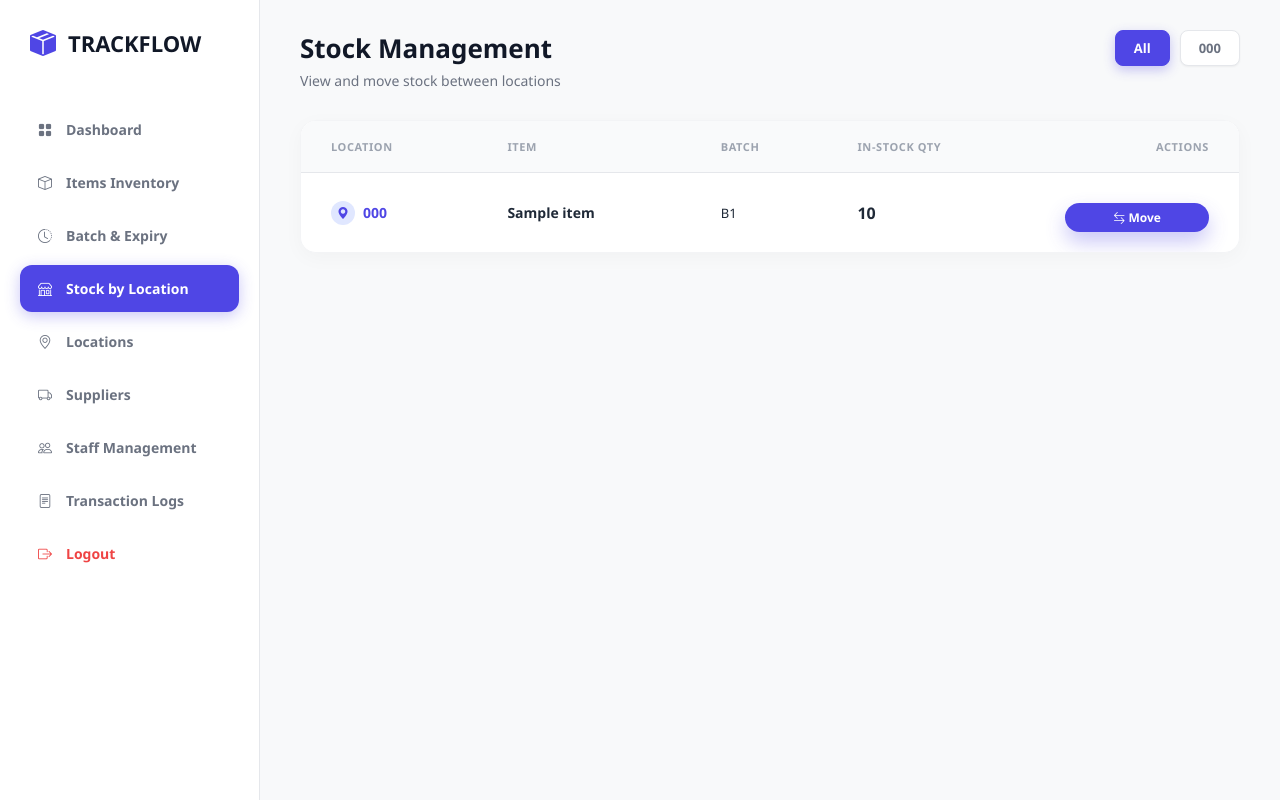
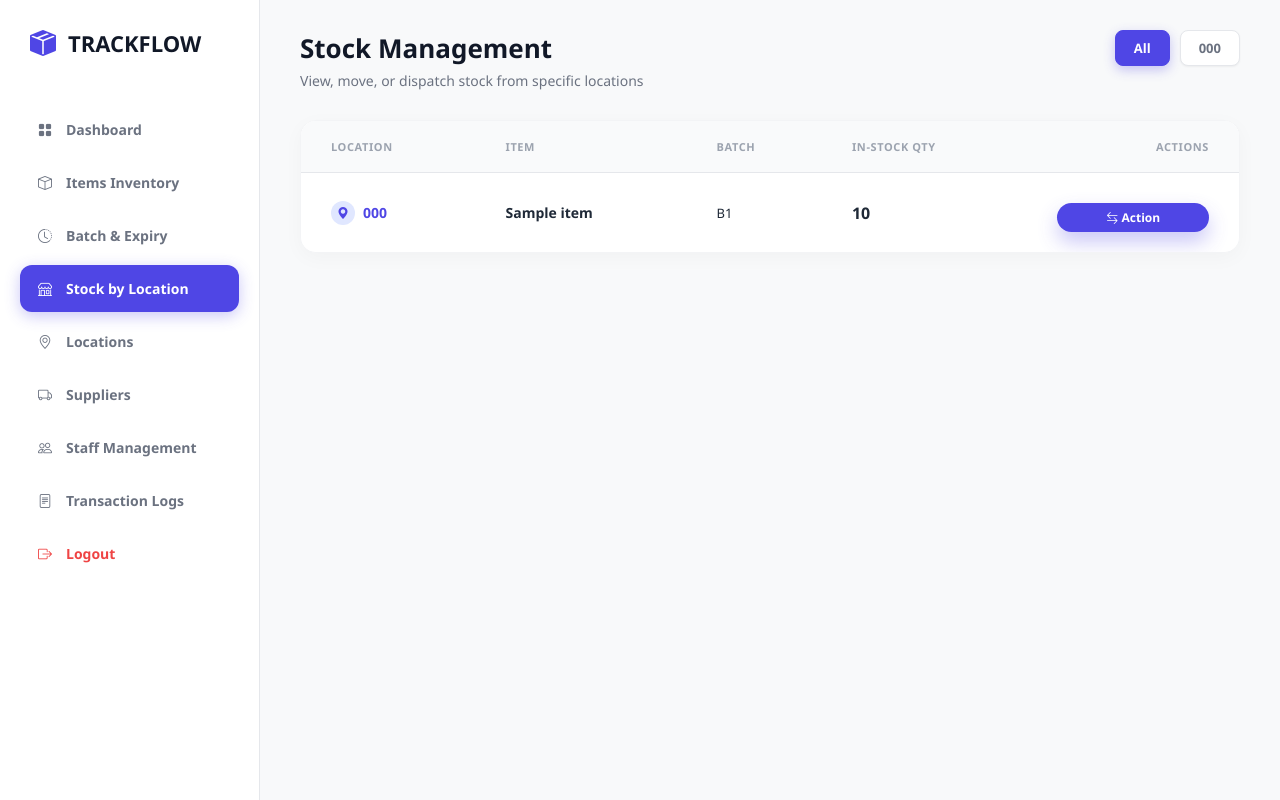
Before and after one commit to mkvmethsara/inventory-management-system, a PHP site: page /admin/stock-location.php in a window 1280 px wide. Run offline with PHP 8.4, Linux system fonts and the light colour scheme; the visitor is signed in with stand-in values (Sample User, id 1); tables that the repository leaves empty hold one stand-in row (values such as "Sample post").

Commit message:
Update code

```diff
--- a/admin/stock-location.php
+++ b/admin/stock-location.php
@@ -11,12 +11,12 @@ if (!isset($_SESSION['user_id']) || !isset($_SESSION['role']) || $_SESSION['role
 
 include '../config/db.php';
 
-// --- 1. HANDLE MOVE STOCK (With Capacity Limits) ---
+// --- 1. HANDLE MOVE OR DISPATCH STOCK ---
 if (isset($_POST['move_stock_btn'])) {
     $item_id   = $_POST['item_id'];
     $batch_id  = $_POST['batch_id'];
     $old_loc   = $_POST['old_location_id'];
-    $new_loc   = $_POST['new_location_id'];
+    $new_loc   = $_POST['new_location_id']; // This can be an ID or 'OUT'
     $move_qty  = (int)$_POST['move_quantity'];
 
     // Validation
@@ -38,11 +38,31 @@ if (isset($_POST['move_stock_btn'])) {
     $source_row = mysqli_fetch_assoc($check_source);
 
     if (!$source_row || $source_row['quantity'] < $move_qty) {
-        echo "<script>alert('❌ Error: Not enough stock available to move!'); window.location.href='stock-location.php';</script>";
+        echo "<script>alert('❌ Error: Not enough stock available!'); window.location.href='stock-location.php';</script>";
         exit();
     }
 
-    // --- NEW: DESTINATION CAPACITY CHECK (MAX 500 ITEMS PER BIN) ---
+    // --- C. CHECK IF DISPATCHING OR MOVING ---
+    if ($new_loc === 'OUT') {
+
+        // --- 🚪 DISPATCH (STOCK OUT) LOGIC ---
+        $new_source_qty = $source_row['quantity'] - $move_qty;
+
+        if ($new_source_qty == 0) {
+            mysqli_query($conn, "DELETE FROM stock WHERE item_id='$item_id' AND $batch_sql_check AND location_id='$old_loc'");
+        } else {
+            mysqli_query($conn, "UPDATE stock SET quantity='$new_source_qty' WHERE item_id='$item_id' AND $batch_sql_check AND location_id='$old_loc'");
+        }
+
+        // Log as OUT transaction
+        mysqli_query($conn, "INSERT INTO stock_transactions (item_id, batch_id, location_id, user_id, transaction_type, quantity, transaction_time, reference)
+                             VALUES ('$item_id', '$batch_id', '$old_loc', '" . $_SESSION['user_id'] . "', 'OUT', '$move_qty', NOW(), 'ADMIN DISPATCH')");
+
+        echo "<script>alert('✅ Successfully Dispatched $move_qty items from the warehouse!'); window.location.href='stock-location.php';</script>";
+        exit();
+    } else {
+
+        // --- 🚚 NORMAL MOVE LOGIC (With Capacity Check) ---
         $capacity_check_sql = mysqli_query($conn, "SELECT SUM(quantity) as total_bin_qty FROM stock WHERE location_id='$new_loc'");
         $capacity_row = mysqli_fetch_assoc($capacity_check_sql);
         $current_bin_qty = $capacity_row['total_bin_qty'] ? (int)$capacity_row['total_bin_qty'] : 0;
@@ -54,17 +74,12 @@ if (isset($_POST['move_stock_btn'])) {
             echo "<script>alert('❌ CAPACITY ERROR!\\n\\nThis bin can only hold $max_capacity items.\\nCurrently inside: $current_bin_qty\\nAvailable space: $available_space\\n\\nYou cannot move $move_qty items here.'); window.location.href='stock-location.php';</script>";
             exit();
         }
-    // ---------------------------------------------------------------
-
-    // --- C. EXECUTE MOVE ---
 
         // 1. Decrease Source (Old Location)
         $new_source_qty = $source_row['quantity'] - $move_qty;
         if ($new_source_qty == 0) {
-        // If empty, delete the row
             mysqli_query($conn, "DELETE FROM stock WHERE item_id='$item_id' AND $batch_sql_check AND location_id='$old_loc'");
         } else {
-        // Else, just update quantity
             mysqli_query($conn, "UPDATE stock SET quantity='$new_source_qty' WHERE item_id='$item_id' AND $batch_sql_check AND location_id='$old_loc'");
         }
 
@@ -74,20 +89,20 @@ if (isset($_POST['move_stock_btn'])) {
         $dest_row = mysqli_fetch_assoc($check_dest);
 
         if ($dest_row) {
-        // Update existing record
             $new_dest_qty = $dest_row['quantity'] + $move_qty;
             mysqli_query($conn, "UPDATE stock SET quantity='$new_dest_qty' WHERE item_id='$item_id' AND $batch_sql_check AND location_id='$new_loc'");
         } else {
-        // Insert new record
             $b_val = (empty($batch_id)) ? "0" : "'$batch_id'";
             mysqli_query($conn, "INSERT INTO stock (item_id, batch_id, location_id, quantity) VALUES ('$item_id', $b_val, '$new_loc', '$move_qty')");
         }
 
-    // 3. Log the Transaction
+        // 3. Log as MOVE transaction
         mysqli_query($conn, "INSERT INTO stock_transactions (item_id, batch_id, location_id, user_id, transaction_type, quantity, transaction_time, reference)
                              VALUES ('$item_id', '$batch_id', '$new_loc', '" . $_SESSION['user_id'] . "', 'MOVE', '$move_qty', NOW(), 'FROM LOC $old_loc')");
 
-    echo "<script>alert('✅ Successfully moved $move_qty items!'); window.location.href='stock-location.php';</script>";
+        echo "<script>alert('✅ Successfully moved $move_qty items to the new bin!'); window.location.href='stock-location.php';</script>";
+        exit();
+    }
 }
 
 // --- FILTER LOGIC ---
@@ -133,7 +148,7 @@ while ($row = mysqli_fetch_assoc($loc_res)) {
     <meta charset="UTF-8">
     <title>TrackFlow – Stock by Location</title>
     <link href="https://cdn.jsdelivr.net/npm/bootstrap-icons@1.10.0/font/bootstrap-icons.css" rel="stylesheet">
-    <link rel="stylesheet" href="../assets/css/style.css?v=55">
+    <link rel="stylesheet" href="../assets/css/style.css?v=56">
 </head>
 
 <body class="trackflow-body">
@@ -158,7 +173,7 @@ while ($row = mysqli_fetch_assoc($loc_res)) {
         <div class="tf-page-header">
             <div class="tf-page-title">
                 <h2>Stock Management</h2>
-                <p>View and move stock between locations</p>
+                <p>View, move, or dispatch stock from specific locations</p>
             </div>
 
             <div class="tf-loc-filter-group">
@@ -215,7 +230,7 @@ while ($row = mysqli_fetch_assoc($loc_res)) {
                             echo "<td style='text-align:right; padding-right:30px;'>
                                     <button class='tf-btn-secondary' style='font-size:12px; padding:6px 12px;'
                                         onclick='openMoveModal(\"$item_id\", \"$batch_id\", \"$old_loc\", \"$item_name\", \"$loc_code\", \"$max_qty\")'>
-                                        <i class='bi bi-arrow-left-right'></i> Move
+                                        <i class='bi bi-arrow-left-right'></i> Action
                                     </button>
                                   </td>";
                             echo "</tr>";
@@ -231,7 +246,7 @@ while ($row = mysqli_fetch_assoc($loc_res)) {
 
     <div id="MOVE_MODAL" class="modal-overlay">
         <div class="modal-box">
-            <h3 style="margin-top:0; margin-bottom:5px;">Move Stock</h3>
+            <h3 style="margin-top:0; margin-bottom:5px;">Move or Dispatch Stock</h3>
             <p id="move_item_label" style="margin-top:0; color:#6b7280; font-size:14px; margin-bottom:20px;">...</p>
 
             <form method="POST">
@@ -242,24 +257,27 @@ while ($row = mysqli_fetch_assoc($loc_res)) {
                 <label style="font-size:13px; font-weight:600; color:#6b7280;">Current Location</label>
                 <input type="text" id="current_loc_display" disabled style="background:#f3f4f6; color:#9ca3af; cursor:not-allowed;">
 
-                <label style="font-size:13px; font-weight:600; color:#6b7280; margin-top:10px; display:block;">Quantity to Move</label>
+                <label style="font-size:13px; font-weight:600; color:#6b7280; margin-top:10px; display:block;">Quantity to Move/Dispatch</label>
                 <div style="display:flex; align-items:center; gap:10px;">
-                    <input type="number" name="move_quantity" id="input_move_qty" min="1" required style="font-weight:bold;">
-                    <span id="max_qty_label" style="font-size:12px; color:#6b7280;">(Max: 0)</span>
+                    <input type="number" name="move_quantity" id="input_move_qty" min="1" required style="font-weight:bold; width: 100%; padding: 10px; border: 1px solid #e5e7eb; border-radius: 8px;">
+                    <span id="max_qty_label" style="font-size:12px; color:#6b7280; min-width: 90px;">(Max: 0)</span>
                 </div>
 
-                <label style="font-size:13px; font-weight:600; color:#6b7280; margin-top:10px; display:block;">Select New Location</label>
-                <select name="new_location_id" required>
+                <label style="font-size:13px; font-weight:600; color:#6b7280; margin-top:15px; display:block;">Action / New Location</label>
+                <select name="new_location_id" required style="width: 100%; padding: 10px; border: 1px solid #e5e7eb; border-radius: 8px;">
+                    <option value="OUT" style="color: #dc2626; font-weight: bold;">🚪 DISPATCH (Remove from Warehouse)</option>
+                    <optgroup label="Or move to another shelf:">
                         <?php foreach ($locations_list as $l): ?>
                             <option value="<?php echo $l['location_id']; ?>">
                                 <?php echo $l['location_code'] . " - " . $l['description']; ?>
                             </option>
                         <?php endforeach; ?>
+                    </optgroup>
                 </select>
 
-                <div style="display:flex; justify-content:flex-end; gap:10px; margin-top:20px;">
-                    <button type="button" onclick="closeModal()" class="btn-cancel" style="background:transparent; border:1px solid #e5e7eb; color:#374151;">Cancel</button>
-                    <button type="submit" name="move_stock_btn" class="tf-btn-primary">Confirm Move</button>
+                <div style="display:flex; justify-content:flex-end; gap:10px; margin-top:25px;">
+                    <button type="button" onclick="closeModal()" class="btn-cancel" style="background:transparent; border:1px solid #e5e7eb; color:#374151; padding: 10px 20px; border-radius: 8px; cursor: pointer;">Cancel</button>
+                    <button type="submit" name="move_stock_btn" class="tf-btn-primary" style="padding: 10px 20px;">Confirm Action</button>
                 </div>
             </form>
         </div>
@@ -281,7 +299,7 @@ while ($row = mysqli_fetch_assoc($loc_res)) {
             inputOldLoc.value = oldLocId;
 
             let batchText = (batchId && batchId != '0') ? " (Batch " + batchId + ")" : "";
-            labelItem.innerText = "Moving: " + itemName + batchText;
+            labelItem.innerText = "Target: " + itemName + batchText;
 
             displayLoc.value = locCode;
 
```
Lines whose indentation alone changed are shown as unchanged.
